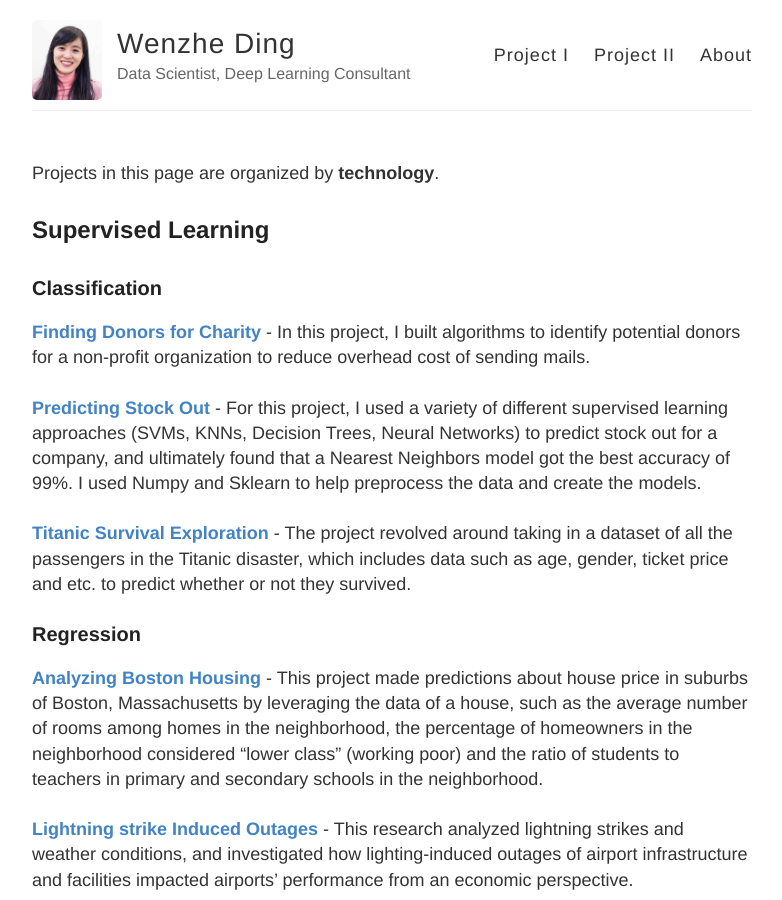
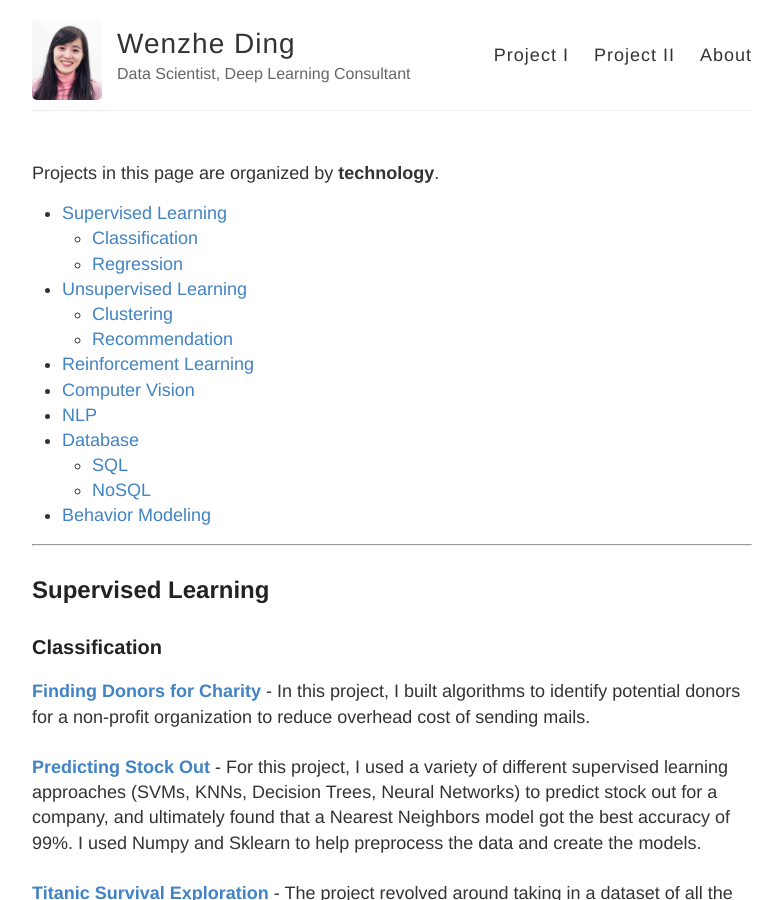
Before and after one commit to wzding/deprecated_wzding.github.io, a Jekyll site: the page built from project2.md, in a window 1280 px wide and 900 px high. Shown: the whole window, without its empty margins (248-1030 px from the left). Built offline with Jekyll 4.4.1, drawn with Linux system fonts in a browser that asks for light colours.

Commit message:
added toc for project2

```diff
--- a/project2.md
+++ b/project2.md
@@ -4,7 +4,21 @@ permalink: /project2/
 ---
 
 Projects in this page are organized by **technology**.
+- [Supervised Learning](#supervised-learning)
+  - [Classification](#classification)
+  - [Regression](#regression)
+- [Unsupervised Learning](#unsupervised-learning)
+  - [Clustering](#clustering)
+  - [Recommendation](#recommendation)
+- [Reinforcement Learning](#reinforcement-learning)
+- [Computer Vision](#computer-vision)
+- [NLP](#nlp)
+- [Database](#database)
+  - [SQL](#sql)
+  - [NoSQL](#nosql)
+- [Behavior Modeling](#behavior-modeling)
 
+----
 ## Supervised Learning
 ### Classification
 <a href="https://wzding.github.io/wzding.github.io/projects/Finding_Donors_for_Charity.html" target="_blank">**Finding Donors for Charity**</a> - In this project, I built algorithms to identify potential donors for a non-profit organization to reduce overhead cost of sending mails.
@@ -15,15 +29,18 @@ Projects in this page are organized by **technology**.
 <a href="https://wzding.github.io/wzding.github.io/projects/Boston_Housing.html" target="_blank">**Analyzing Boston Housing**</a> - This project made predictions about house price in suburbs of Boston, Massachusetts by leveraging the data of a house, such as the average number of rooms among homes in the neighborhood, the percentage of homeowners in the neighborhood considered "lower class" (working poor) and the ratio of students to teachers in primary and secondary schools in the neighborhood.
 <br><br><a href="https://wzding.github.io/wzding.github.io/projects/LightningstrikeInducedOutages.pdf" target="_blank">**Lightning strike Induced Outages**</a> - This research analyzed lightning strikes and weather conditions, and investigated how lighting-induced outages of airport infrastructure and facilities impacted airports' performance from an economic perspective.
 
+----
 ## Unsupervised Learning
 ### Clustering
 <a href="https://wzding.github.io/wzding.github.io/projects/Customer_Segments.html" target="_blank">**Customer Segmentation**</a> - this project was to best describe the variation in different types of customers that a wholesale distributor interacted with by analyzing customers' annual spending amounts on diverse product categories.
 ### Recommendation
 <a href="https://wzding.github.io/wzding.github.io/projects/Select_Genre_of_Next_Movie.html" target="_blank">**Select Genre of Next Movie**</a> - In this project, our goal was to pick the genre of our studio’s next movie using the dataset of IMDB movie ratings. I came up with two metrics to evaluate the popularity and reputation of a movie in a cerain genre and made recommendations on the genre of our next movie.
 
+----
 ## Reinforcement Learning
 <a href="" target="_blank">**Train a Smartcab to Drive**</a> - In this project, I applied reinforcement learning techniques for a self-driving agent in a simplified world to aid it in effectively reaching its destinations in the allotted time.
 
+----
 ## Computer Vision
 <a href="https://wzding.github.io/wzding.github.io/projects/Traffic_Light_Detection_and_Classification.html" target="_blank">**Traffic Light Detection and Classification**</a> - used Google Tensorflow Object Detection API to train a new classifier to detect and classify traffic light in videos.
 <br><br><a href="https://wzding.github.io/wzding.github.io/projects/Dog_Identification_App.html" target="_blank">**Developing A Dog Identification App**</a> - This project aimed at developing an algorithm that could accept any user-supplied image as input. If a dog is detected in the image, it would provide an estimate of the dog's breed. If a human is detected, it would provide an estimate of the dog breed that is most resembling.
@@ -31,10 +48,15 @@ Projects in this page are organized by **technology**.
 <br><br><a href="https://wzding.github.io/wzding.github.io/projects/Object_Detection_MobileNets_SSD.html" target="_blank">**Detecting Cars On The Road**</a> - This project shared similar goal with the one above, detecting cars, people, bikes in a image, but I have approached the goal with a totally different method.
 <br><br><a href="https://wzding.github.io/wzding.github.io/projects/Semantic_Segmentation.html" target="_blank">**Detecting Lane Lines**</a> - In this project, I used semantic segmentation to assign each pixel to the road in a series of images.
 
+----
 ## NLP
 
+----
 ## Database
+### SQL
 <a href="https://wzding.github.io/wzding.github.io/projects/Wrangle_OpenStreetMap.html" target="_blank">**Wrangle Open Street Map Data**</a> - For this project, I selected San Diego, CA, United States in [Open Street Map](https://www.openstreetmap.org) and used data munging techniques, such as assessing the quality of the data for validity, accuracy, completeness, consistency and uniformity, to clean the raw data. I used SQL as the data schema to complete the project.
+### NoSQL
 
+----
 ## Behavior Modeling
 <a href="https://wzding.github.io/wzding.github.io/projects/AirlinesScheduleBlockTimeAdjustmentBehavior.pdf" target="_blank">**A Study on Airlines’ Schedule Block Time Adjustment Behavior**</a> - This study identified factors that affect airlines’ schedule block time (the yearly time differences of scheduled departure times and arrival times) and quantified their impacts.
```
